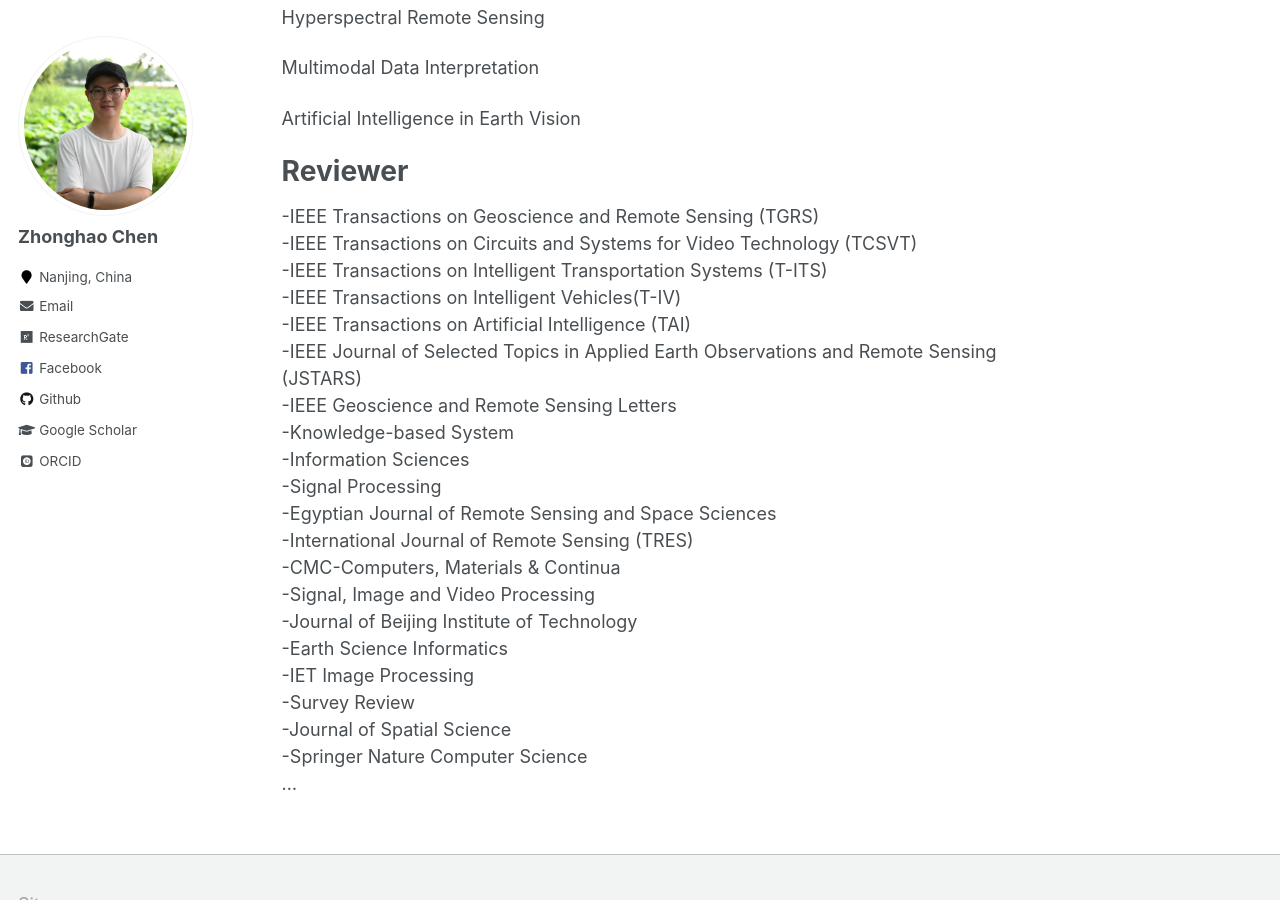
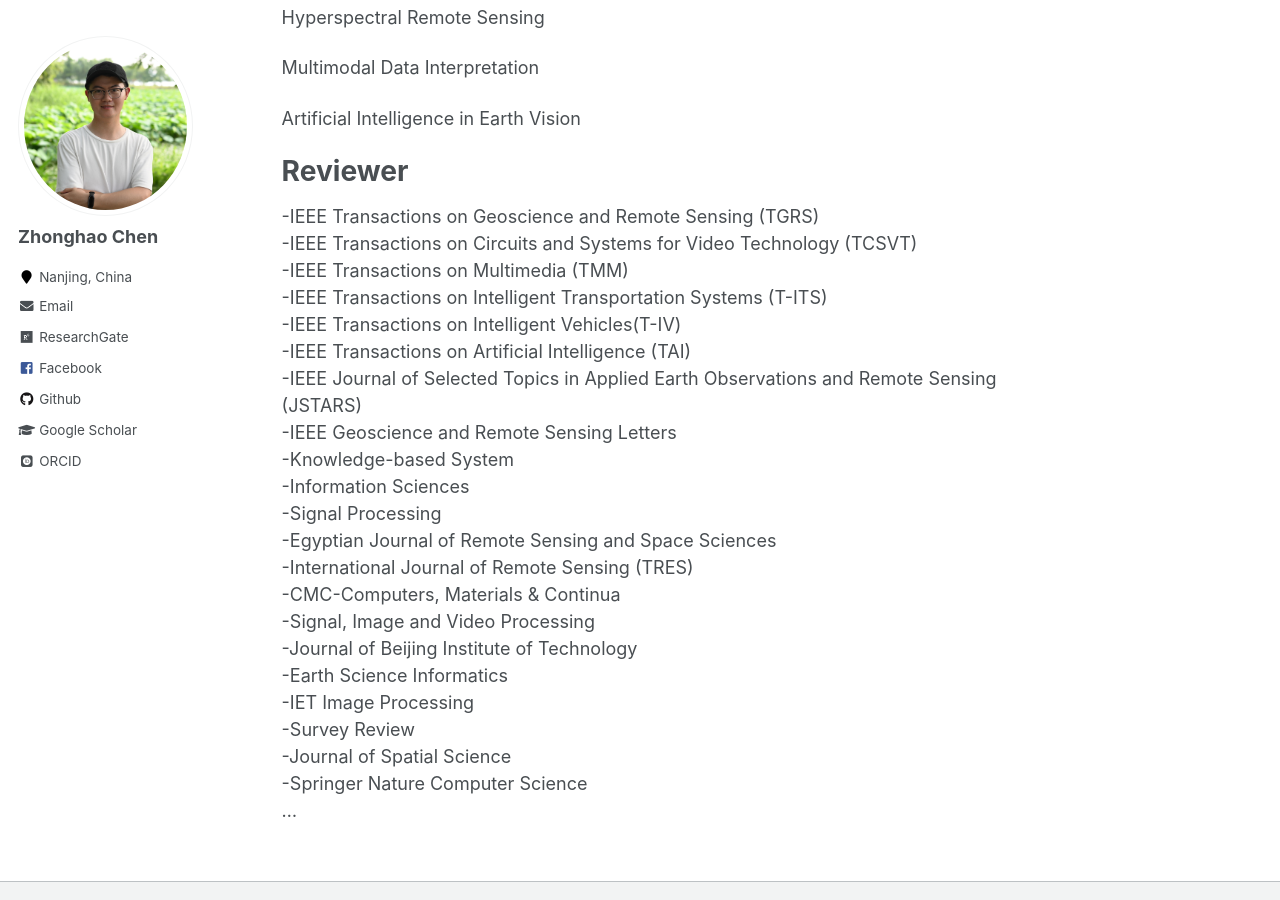
Before and after one commit to zhonghaochen/zhonghaochen.github.io, a Jekyll site: the page built from _pages/about.md, in a window 1280 px wide and 900 px high, scrolled down 564 px. Built offline with Jekyll 4.4.1, drawn with Linux system fonts in a browser that asks for light colours; some web fonts are replaced.

Commit message:
Update about.md

```diff
--- a/_pages/about.md
+++ b/_pages/about.md
@@ -33,6 +33,7 @@ Reviewer
 ======
 -IEEE Transactions on Geoscience and Remote Sensing (TGRS)<br>
 -IEEE Transactions on Circuits and Systems for Video Technology (TCSVT)<br>
+-IEEE Transactions on Multimedia (TMM)<br>
 -IEEE Transactions on Intelligent Transportation Systems (T-ITS)<br>
 -IEEE Transactions on Intelligent Vehicles(T-IV)<br>
 -IEEE Transactions on Artificial Intelligence (TAI)<br>
```
